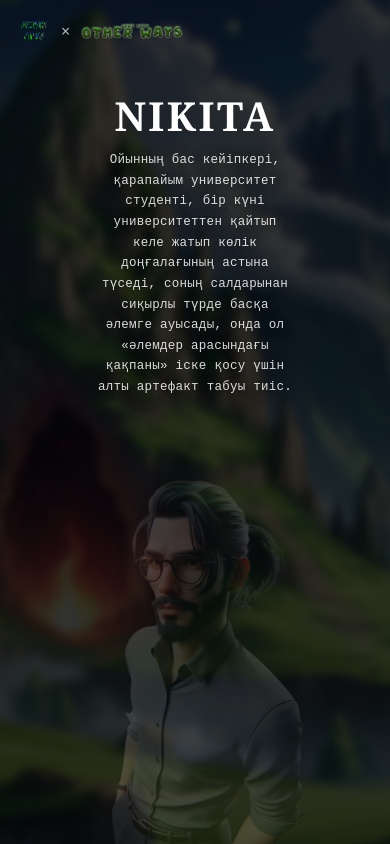
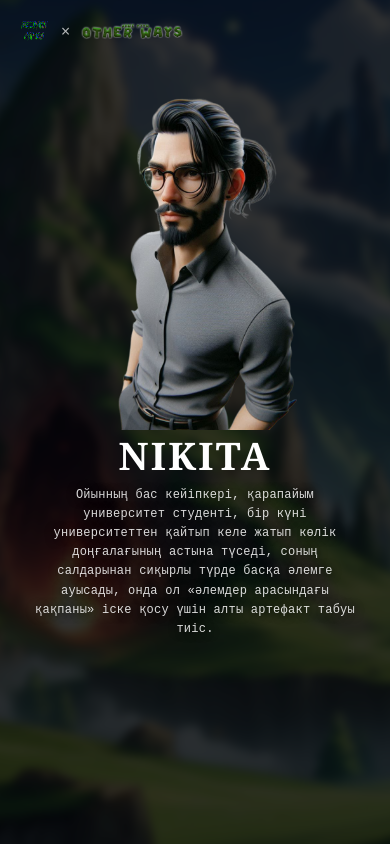
Before and after one commit to darynqazaqstan01/other-ways, a Next.js app: page / in a window 390 px wide. Built offline with nearby package versions, Linux system fonts and the light colour scheme.

Commit message:
shrink character text on mobile, fix overlap

```diff
--- a/app/globals.css
+++ b/app/globals.css
@@ -30,31 +30,48 @@ body {
     font-size: 16px !important;
   }
 
-  /* персонаж мәтіні: кішірек, тығызырақ, жоғарырақ */
+  /* секцияны тік бағанға айналдырамыз: сурет ЖОҒАРЫ, мәтін ТӨМЕН */
+  section[aria-label="character"] {
+    display: flex !important;
+    flex-direction: column !important;
+    justify-content: flex-start !important;
+    align-items: center !important;
+    padding-top: 92px !important;
+  }
+
+  /* кейіпкер — толық, мөлдір емес, жоғарыда */
+  .hero-char {
+    order: 1 !important;
+    position: static !important;
+    transform: none !important;
+    right: auto !important;
+    bottom: auto !important;
+    width: auto !important;
+    max-width: 88vw !important;
+    height: 40vh !important;
+    object-fit: contain !important;
+    object-position: center bottom !important;
+    opacity: 1 !important;
+    flex-shrink: 0 !important;
+  }
+
+  /* мәтін — төменде, ортада */
   .hero-text {
-    left: 50% !important;
-    top: 30% !important;
-    transform: translate(-50%, -50%) !important;
+    order: 2 !important;
+    position: static !important;
+    transform: none !important;
     text-align: center !important;
-    max-width: 88vw !important;
+    max-width: 92vw !important;
+    padding: 6px 18px 24px !important;
   }
   .hero-text h1 {
-    font-size: 40px !important;
+    font-size: 38px !important;
     letter-spacing: 0.06em !important;
   }
   .hero-text p {
-    font-size: 12.5px !important;
-    line-height: 1.65 !important;
-    margin-top: 14px !important;
-    text-shadow: 0 1px 12px rgba(0, 0, 0, 0.95) !important;
-  }
-
-  /* кейіпкер: төменірек әрі мөлдірірек — мәтінді баспайды */
-  .hero-char {
-    right: 50% !important;
-    transform: translateX(50%) !important;
-    height: 44vh !important;
-    bottom: 0 !important;
-    opacity: 0.22 !important;
+    font-size: 12px !important;
+    line-height: 1.6 !important;
+    margin-top: 12px !important;
+    text-shadow: 0 1px 10px rgba(0, 0, 0, 0.9) !important;
   }
 }
```
